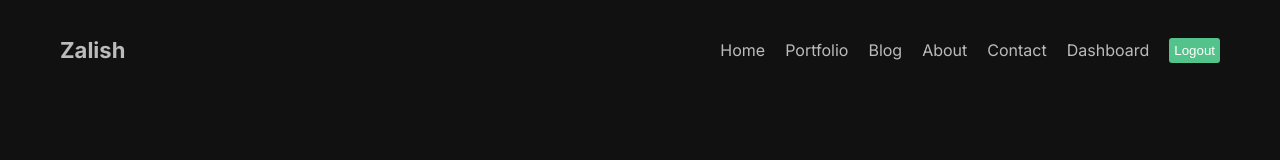
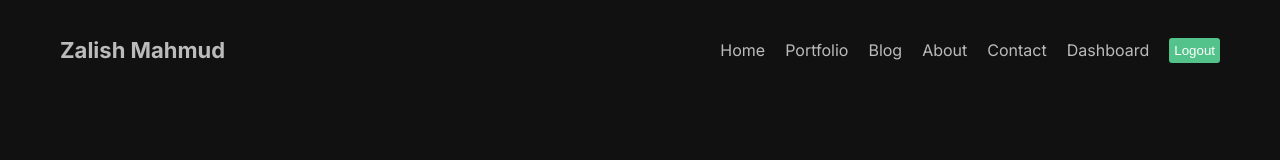
Before and after one commit to zalish-shawon/portfolio-app, a Next.js app: page / in a window 1280 px wide. Shown: the top 160 px of the page. Built offline with nearby package versions, Linux system fonts and the light colour scheme.

Commit message:
updated 2 routes

```diff
--- a/src/components/footer/page.jsx
+++ b/src/components/footer/page.jsx
@@ -5,7 +5,7 @@ import styles from './footer.module.css'
 const Footer = () => {
     return (
         <div>
-            <div>©2025 Zalish. All rights reserved.</div>
+            <div> ©2025 Zalish. All rights reserved.</div>
             <div className={styles.social}>
             <Image src="/1.png" width={15} height={15} className={styles.icon} alt="Zalish Dev Facebook Account" />
             <Image src="/2.png" width={15} height={15} className={styles.icon} alt="Zalish Dev" />
--- a/src/components/navbar/page.jsx
+++ b/src/components/navbar/page.jsx
@@ -45,7 +45,7 @@ const Navbar = () => {
   return (
     <div className={styles.container}>
       <Link href="/" className={styles.logo}>
-        Zalish
+        Zalish Mahmud
       </Link>
       <div className={styles.links}>
         {/* <DarkModeToggle /> */}
```
